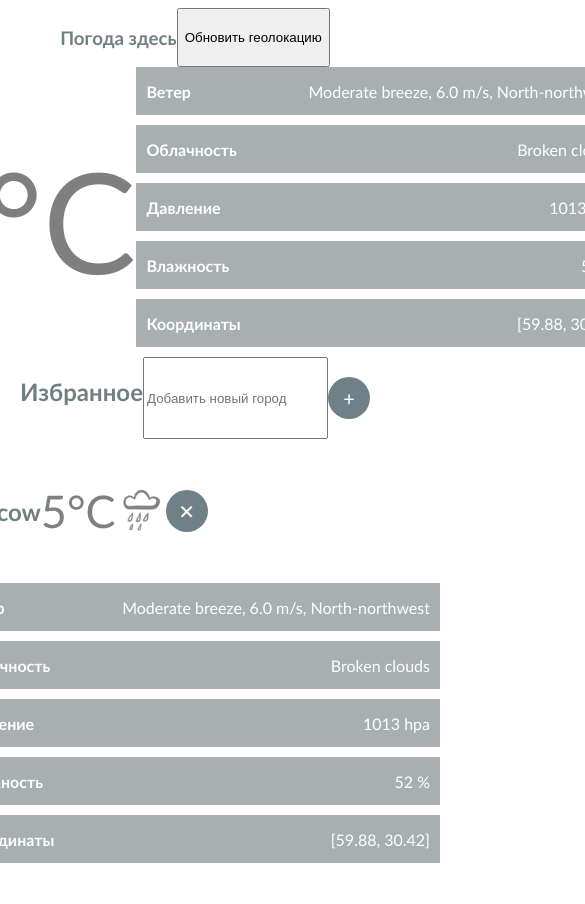
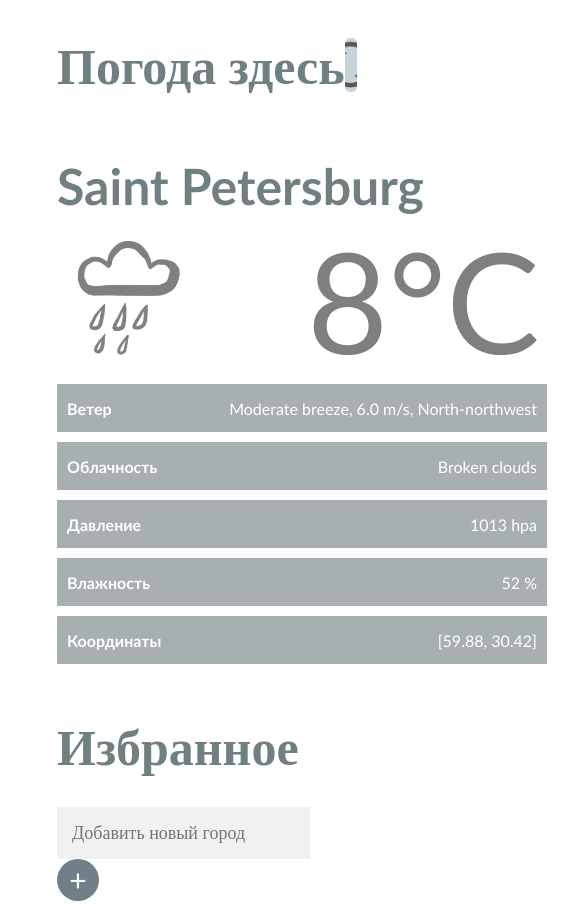
Before and after one commit to OlegDF/Web2020Lab1, a plain HTML site: page index.html in a window 390 px wide. Shown: the top 904 px of the page, 585 px wide, since content can reach past the window. Drawn offline with Linux system fonts and the light colour scheme.

Commit message:
Added mobile layout changes

```diff
--- a/styles.css
+++ b/styles.css
@@ -8,32 +8,74 @@
 	display: flex;
 	flex-direction: column;
 	align-items: center;
+	padding-left: 49px;
+	padding-right: 57px;
+	padding-top: 30px;
+	max-width: 1077px;
+	margin: 0 auto;
 }
 
 .local_box {
 	display: flex;
 	flex-direction: column;
 	align-items: center;
+	width: 100%;
+	margin-bottom: 45px;
 }
 
 .local_box .weather_icon {
 	width: 140px;
 	height: 140px;
+	margin-right: 110px;
 }
 
 .local_weather_header {
+	margin-bottom: 30px;
 	display: flex;
 	flex-direction: row;
+	justify-content: space-between;
+	align-self: flex-start;
+	width: 60%;
+}
+
+.local_weather_header h1, .favorite_title h1 {
+	align-self: flex-start;
+	white-space: nowrap;
+	font-size: 50px;
+	font-family: "Times New Roman", Times, serif;
+	margin: 0;
+	margin-bottom: 30px;
+}
+
+.local_weather_header .reload_button {
+	width: 265px;
+	height: 54px;
+	border-radius: 5px;
+	background-color: rgb(201, 210, 215);
+	color: rgb(112, 128, 128);
+	border: none;
+	font-size: 18px;
+	font-family: "Times New Roman", Times, serif;
 }
 
 .local_box .weather_box {
 	display: flex;
 	flex-direction: row;
+	flex-wrap: wrap;
+	align-items: start;
+	justify-content: space-between;
+	width: 100%;
+}
+
+.local_box .weather_box .city_title h2 {
+	font-size: 50px;
+	margin: 0;
 }
 
 .local_box .weather_box .city_title .weather_indicator {
 	display: flex;
 	flex-direction: row;
+	justify-content: space-between;
 	align-items: center;
 }
 
@@ -46,6 +88,7 @@
 .local_box .weather_box .weather_description {
 	display: flex;
 	flex-direction: column;
+	align-self: flex-end;
 }
 
 .weather_box .weather_description p {
@@ -69,19 +112,42 @@
 	font-weight: bold;
 }
 
+.favorite_title {
+	display: flex;
+	flex-direction: row;
+	flex-wrap: wrap;
+	justify-content: space-between;
+	align-items: center;
+	width: 100%;
+	margin-bottom: 30px;
+}
+
+.favorite_title h1 {
+	flex-grow: 5;
+}
+
+.favorite_title input {
+	width: 335px;
+	height: 50px;
+	padding-left: 15px;
+	margin-right: 15px;
+	background-color: rgb(241, 241, 241);
+	color: rgb(112, 128, 128);
+	border: none;
+	font-size: 18px;
+	font-family: "Times New Roman", Times, serif;
+}
+
 .favorite_boxes {
 	display: flex;
 	flex-direction: row;
 	flex-wrap: wrap;
-	justify-content: center;
-}
-
-.favorite_title {
-	display: flex;
-	flex-direction: row;
+	justify-content: space-between;
+	width: 100%;
 }
 
 .delete_button, .add_button {
+	margin: 0px;
 	color: white;
 	background-color: rgb(112, 128, 136);
 	font-size: 20px;
@@ -92,18 +158,56 @@
 	line-height: 42px;
 }
 
+.add_button {
+	font-size: 30px;
+	line-height: 40px;
+}
+
 .favorite_boxes .weather_icon {
 	width: 50px;
 	height: 50px;
+	margin-right: 15%;
 }
 
 .favorite_boxes .weather_box .city_title {
 	display: flex;
 	flex-direction: row;
+	justify-content: space-between;
 	align-items: center;
+	margin-bottom: 10px;
+}
+
+.favorite_boxes .weather_box {
+	margin-bottom: 35px;
+}
+
+.favorite_boxes .weather_box .city_title h2 {
+	margin: 0px;
+	font-size: 40px;
+}
+
+.favorite_boxes .weather_box .city_title .temperature {
+	margin: 0px;
+	font-size: 45px;
+	color: rgb(127, 127, 127);
 }
 
 .favorite_boxes .weather_box .city_title .temperature {
 	font-size: 45px;
 	color: rgb(127, 127, 127);
 }
+
+@media screen and (max-width: 768px) {
+	.local_weather_header .reload_button {
+		font-size: 0px;
+		width: 70px;
+		background-image: url("reload_icon.png");
+		background-repeat: no-repeat;
+		background-position: center;
+		background-size: 54px 54px;
+	}
+
+	.local_weather_header {
+		width: 80%;
+	}
+}
```
Also changed, not shown: reload_icon.png (added).
